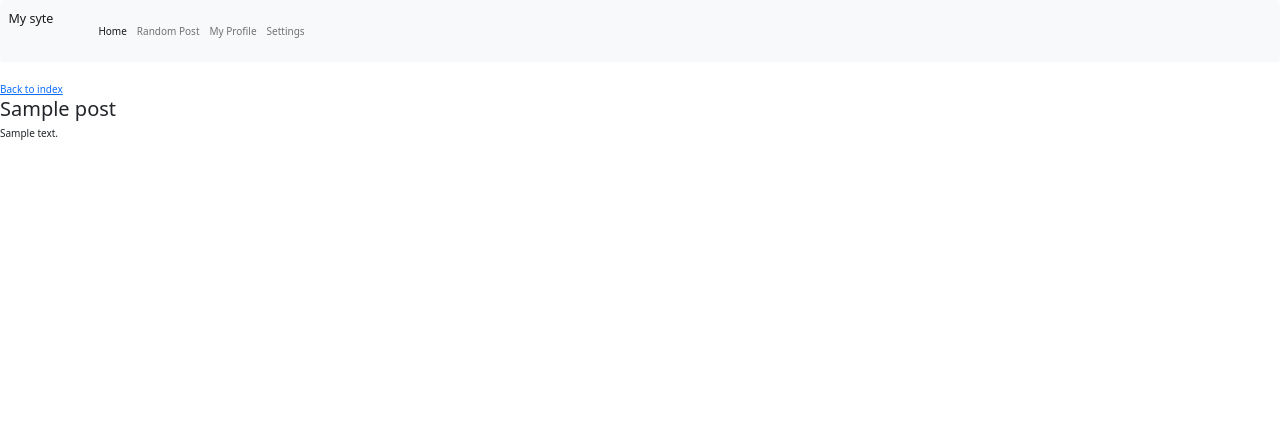
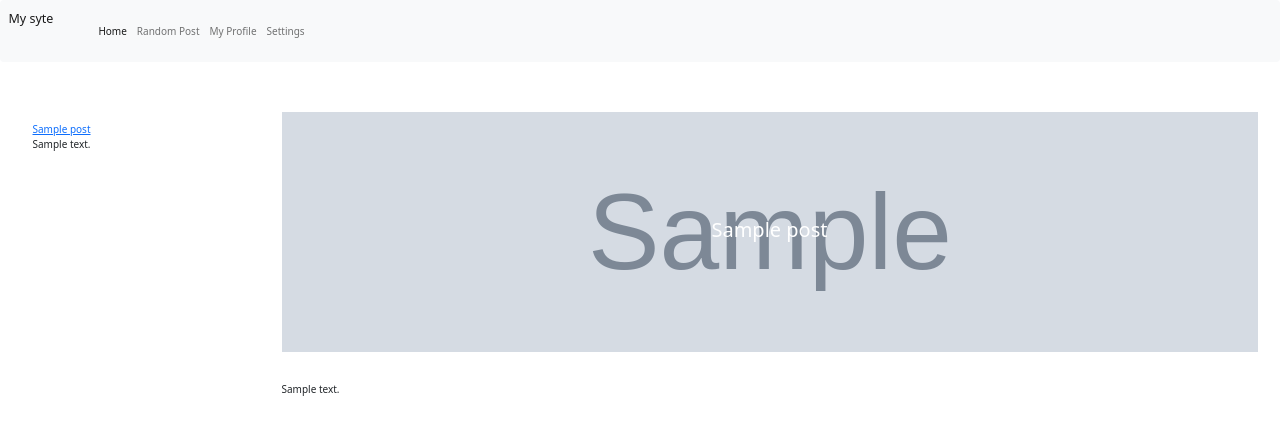
Before and after one commit to artrugh/django_app, a Django app: a page that uses blog/templates/base.html in a window 1280 px wide. Shown: the top 435 px of the page. Run offline with Django 3.2, Linux system fonts and the light colour scheme; tables that the repository leaves empty hold one stand-in row (values such as "Sample post"); grey boxes marked "Sample" are stand-in pictures; some libraries are stand-ins or nearby versions.

Commit message:
fix-image-request

```diff
--- a/blog/templates/base.html
+++ b/blog/templates/base.html
@@ -22,10 +22,10 @@
       <div class="collapse navbar-collapse" id="navbarNav">
         <ul class="navbar-nav">
           <li class="nav-item">
-            <a class="nav-link active" aria-current="page" href="#">Home</a>
+            <a class="nav-link active" aria-current="page" href="/">Home</a>
           </li>
           <li class="nav-item">
-            <a class="nav-link" href="#">Random Post</a>
+            <a class="nav-link" href="/">Random Post</a>
           </li>
           <li class="nav-item">
             <a class="nav-link" href="#">My Profile</a>
--- a/blog/templates/post.html
+++ b/blog/templates/post.html
@@ -1,9 +1,11 @@
-{% extends 'base.html' %}
-{% block title %}
-My Site: {{post.title}}
-{% endblock %}
-{% block content%}
-  <a href="/"> Back to index</a> <br/>
-  <h2>{{post.title}}</h2>
-  <div>{{post.content}}</div>
-{% endblock %}
+{% extends 'single-template.html' %}
+{% block title %}MySite: {{ post.title }}{% endblock %}
+    {% block entry %}
+        <div  style="background-image:url({{ post.image.url }}); background-size: cover; background-position: center; height:240px; text-align: center; display: flex; align-items: center; justify-content: center; color: #fff; margin-bottom: 30px;">
+          <h2>{{ post.title }}</h2>
+        </div>
+        <div>
+            {{ post.content|linebreaks }}
+        </div>
+
+    {% endblock %}
--- /dev/null
+++ b/blog/templates/single-template.html
@@ -0,0 +1,57 @@
+<!DOCTYPE html>
+{% extends 'base.html' %}
+
+{% block content %}
+
+    <meta name="viewport" content="width=device-width, initial-scale=1">
+<style>
+*{
+  box-sizing: border-box;
+  }
+
+/* create right column */
+.right_column {
+  float: left;
+  width: 80%;
+  padding: 30px;
+  height: 300px; /* Should be removed. Only for demonstration */
+}
+/* create left columm */
+.left_column {
+  float: left;
+  width: 20%;
+  padding: 40px;
+  height: 300px; /* Should be removed. Only for demonstration */
+}
+
+/* Clear floats after the columns */
+.row:after {
+  content: "";
+  display: table;
+  clear: both;
+}
+</style>
+<body>
+
+<div class="row">
+  <div class="left_column" >
+    {% for post in posts %}
+      <div>
+          <div class="summary-title"><a href="/post/{{ post.slug }}">{{ post.title }}</a> </div>
+          <div class="summary">{{ post.summary }}</div>
+      </div>
+      {% endfor %}
+  </div>
+  <div class="right_column" >
+      <div>
+        {% block entry %}
+
+        {% endblock %}
+    </div>
+
+  </div>
+</div>
+
+</body>
+
+{% endblock %}
--- a/blog/views.py
+++ b/blog/views.py
@@ -1,18 +1,17 @@
 from django.shortcuts import render, get_object_or_404
-from django.http import HttpResponse
 from .models import Post
 
 
 def index(request):
     posts = Post.objects.all()
-    print(posts)
     return render(request, 'index.html', {"posts": posts})
 
 
 def post(request, slug):
     print(slug)
+    posts = Post.objects.all()
     return render(request, 'post.html', {
-        'post': get_object_or_404(Post, slug=slug)
+        'post': get_object_or_404(Post, slug=slug), 'posts': posts
     })
 
 
--- a/mysite/urls.py
+++ b/mysite/urls.py
@@ -18,6 +18,7 @@ from blog import views as blog_views
 from django.conf.urls import url
 from django.conf.urls.static import static
 from django.conf import settings
+from django.conf.urls.static import serve
 
 
 urlpatterns = [
@@ -26,4 +27,7 @@ urlpatterns = [
     url('^post/(.*)$', blog_views.post),
     url('^about/$', blog_views.about),
     url('admin/', admin.site.urls),
+    url(r'^media/(?P<path>.*)$', serve, {
+        'document_root': settings.MEDIA_ROOT
+    })
 ] + static(settings.STATIC_URL, document_root=settings.STATIC_ROOT)
```
Also changed, not shown: blog/templates/index.html (+17 -6 lines), blog/migrations/0001_initial.py, blog/migrations/0002_post_image.py (deleted), media/img/image.JPEG (added).
